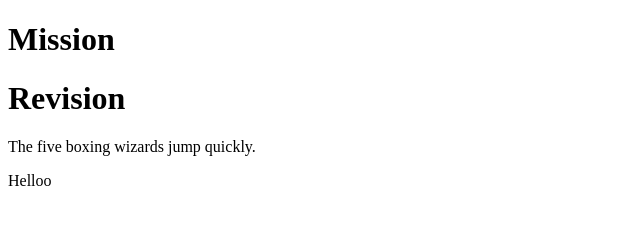
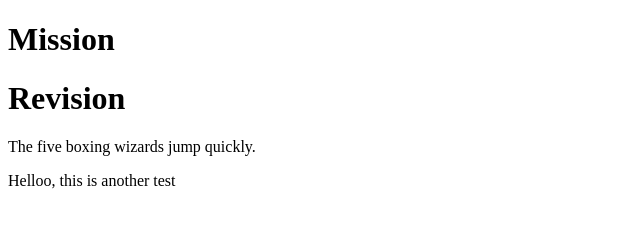
Before and after one commit to XerxesBamji/TestProject2, a plain HTML site: page mission.html in a window 1280 px wide. Shown: the whole page, without its empty margins (0-640 px from the left). Drawn offline with Linux system fonts and the light colour scheme.

Commit message:
More text edits

```diff
--- a/mission.html
+++ b/mission.html
@@ -9,6 +9,6 @@
 	<h1>Mission</h1>
 	<h1>Revision</h1>
 	<p>The five boxing wizards jump quickly.</p>
-Helloo
+Helloo, this is another test
 </body>
 </html>
```
